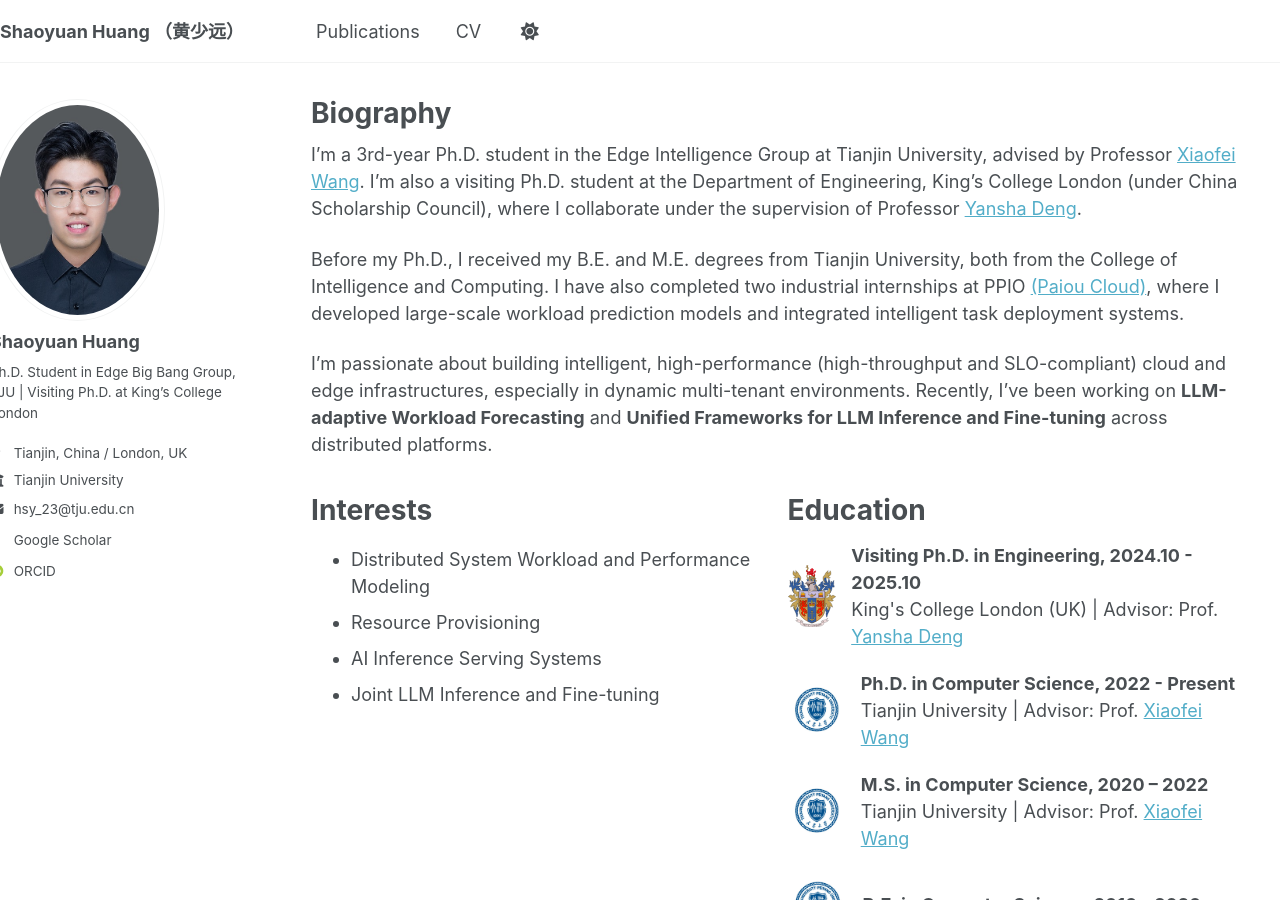
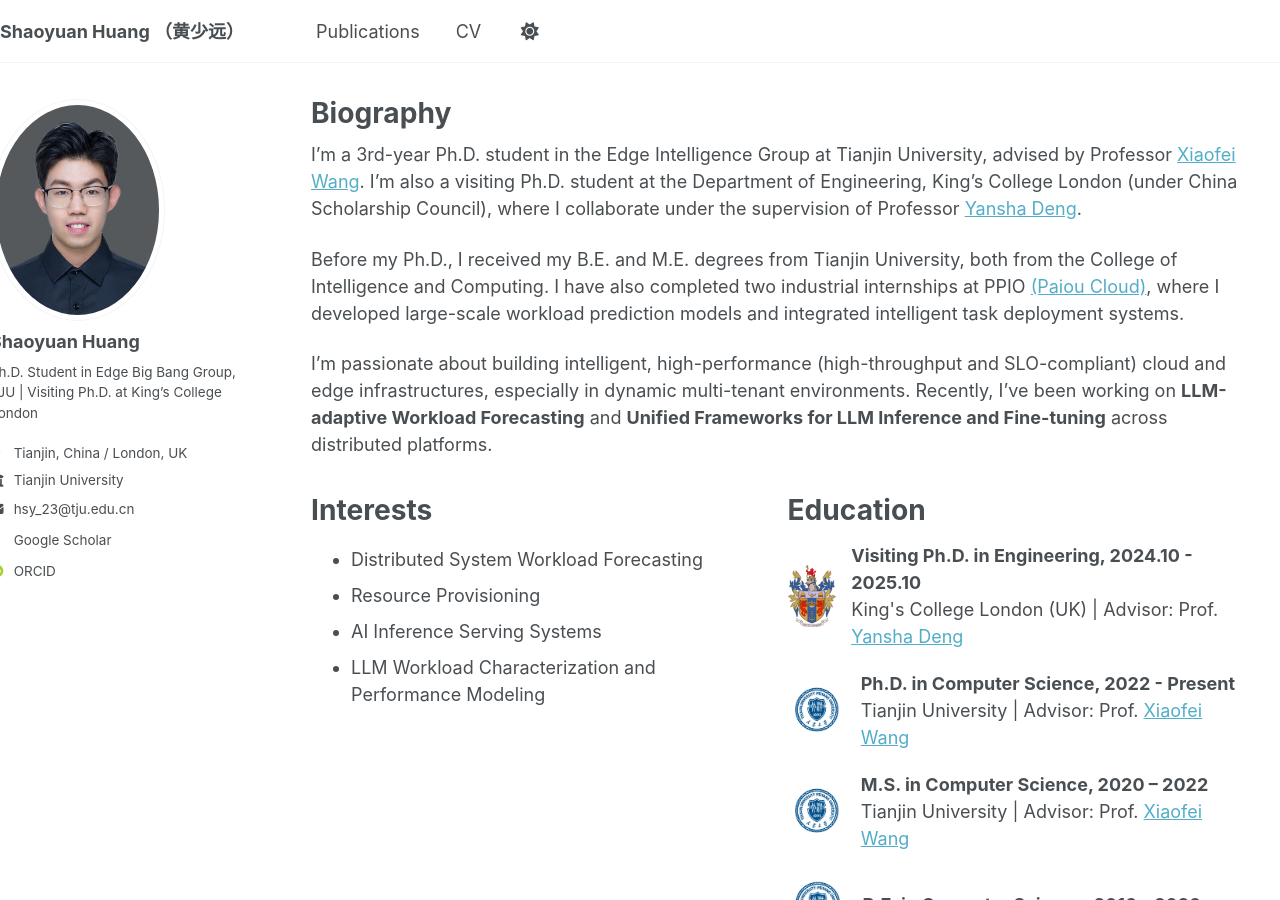
Before and after one commit to hsy23/ShaoyuanHuang, a Jekyll site: the page built from _pages/about.md, in a window 1280 px wide and 900 px high. Built offline with Jekyll 4.4.1, drawn with Linux system fonts in a browser that asks for light colours; some web fonts are replaced.

Commit message:
更新主页界面

```diff
--- a/_pages/about.md
+++ b/_pages/about.md
@@ -20,10 +20,10 @@ I'm passionate about building intelligent, high-performance (high-throughput and
   <div style="flex: 1; min-width: 300px; padding-right: 20px;">
     <h1>Interests</h1>
     <ul>
-      <li>Distributed System Workload and Performance Modeling</li>
+      <li>Distributed System Workload Forecasting</li>
       <li>Resource Provisioning</li>
       <li>AI Inference Serving Systems</li>
-      <li>Joint LLM Inference and Fine-tuning</li>
+      <li>LLM Workload Characterization and Performance Modeling</li>
     </ul>
   </div>
 
```
